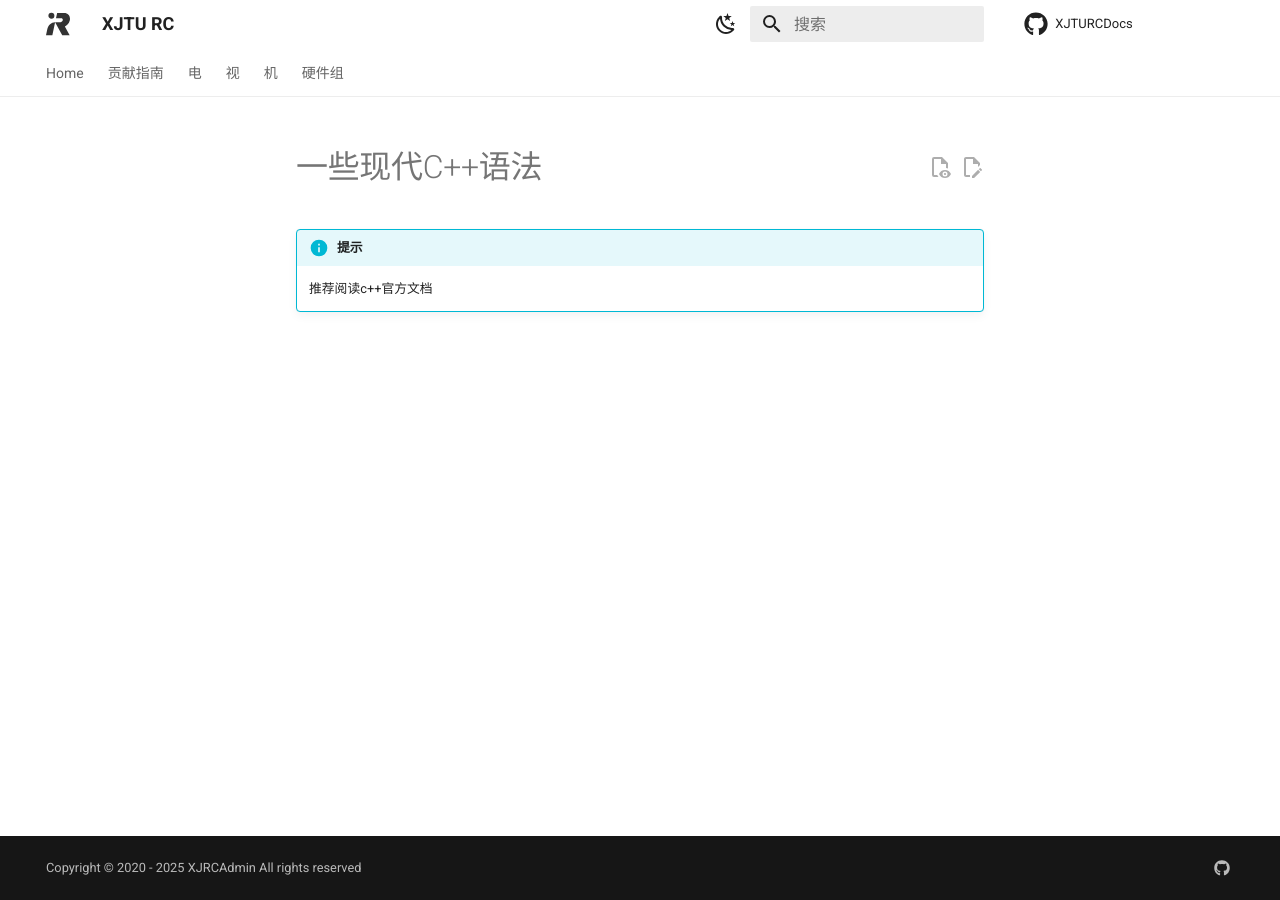
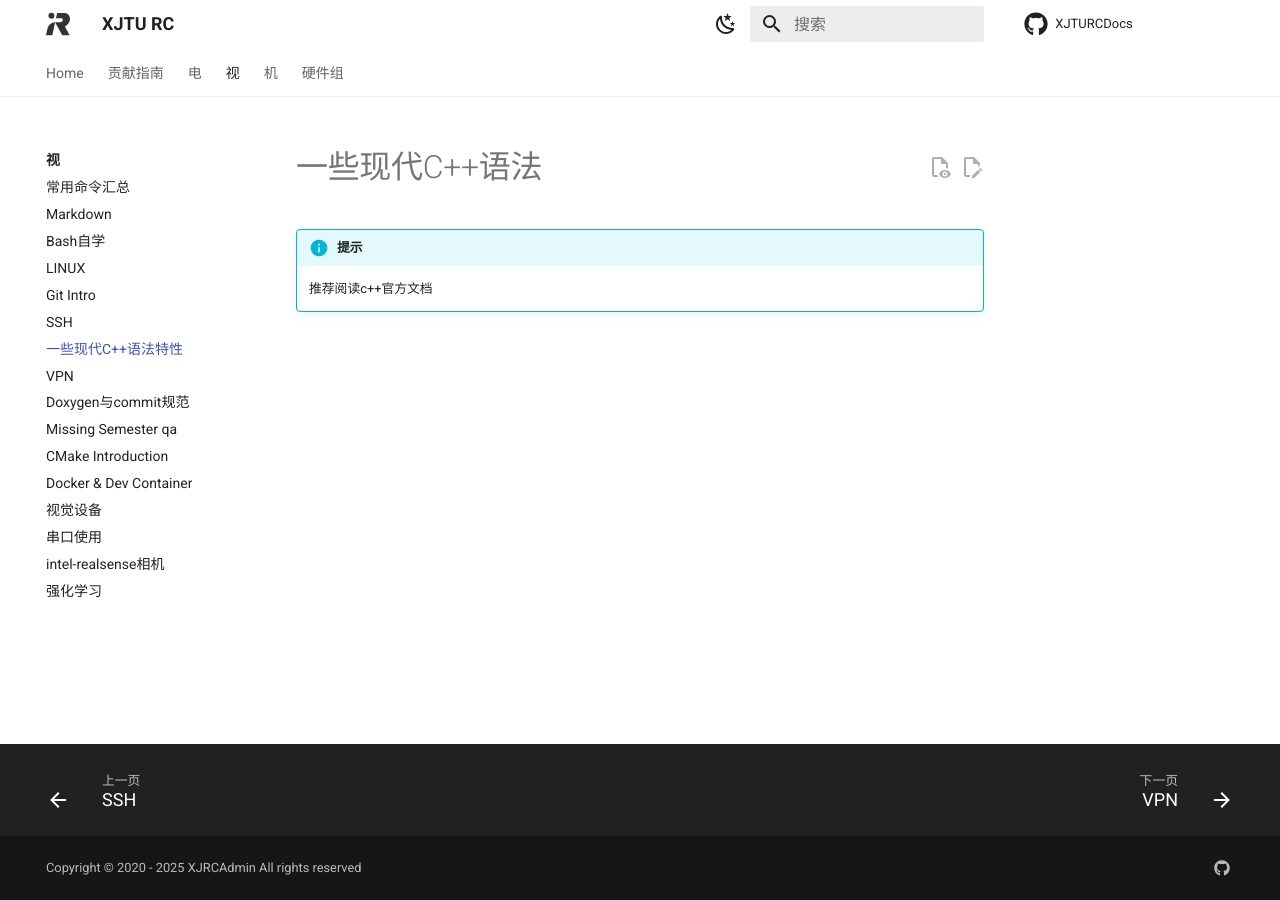
Before and after one commit to XJRCAdmin/XJTURCDocs, an MkDocs documentation site: the page built from docs/blog/视/ModernCpp/index.md, in a window 1280 px wide. Built offline with MkDocs 1.6.1 and Material for MkDocs 9.7.7, drawn with Linux system fonts in a browser that asks for light colours; comment, search, counter and statistics services are not loaded.

```diff
--- a/mkdocs.yml
+++ b/mkdocs.yml
@@ -91,6 +91,7 @@ nav:
     - LINUX: blog/视/linux/linux.md
     - Git Intro: blog/视/GitIntro/index.md
     - SSH: blog/视/ssh&remotessh/index.md
+    - 一些现代C++语法特性: blog/视/ModernCpp/index.md
     - VPN: blog/视/VPN教程/index.md
     - Doxygen与commit规范: blog/视/Doxygen-commit/index.md
     - Missing Semester qa: blog/视/qa/index.md
```
Also changed, not shown: .github/PULL_REQUEST_TEMPLATE.md.
